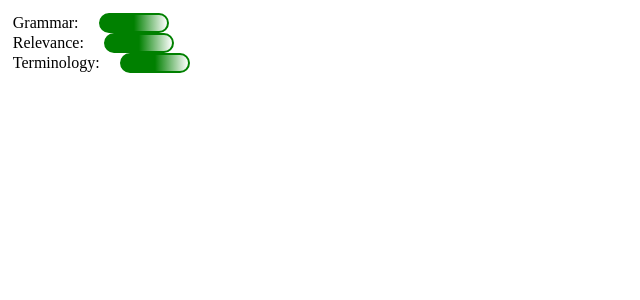
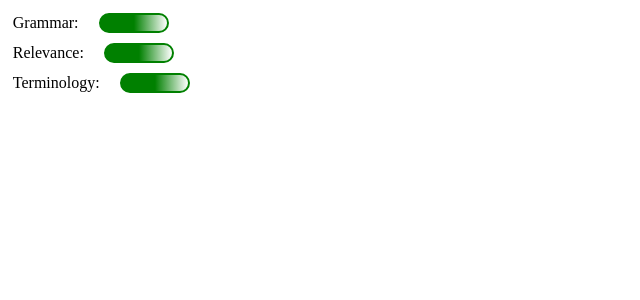
Before and after one commit to Unagimaki/test-bot-react, a React (Create React App) app: page / in a window 1280 px wide. Shown: the top 300 px of the page, without its empty margins (0-640 px from the left). Built offline with nearby package versions, Linux system fonts and the light colour scheme.

Commit message:
fix style

```diff
--- a/src/App.css
+++ b/src/App.css
@@ -22,6 +22,9 @@ button {
   margin-right: 10px;
   align-items: center;
 }
+.li:not(:last-child) {
+  margin-bottom: 10px;
+}
 
 .line {
   width: 70px;
@@ -29,14 +32,14 @@ button {
   border: 2px solid green;
   margin-left: 20px;
   border-radius: 10px;
-  background: linear-gradient(to right, transparent 50%, transparent 50%);
+  background: linear-gradient(to right, transparent 0%, transparent 0%);
   background-size: 0% 100%;
   animation: fill 2s ease-out forwards;
 }
 
 @keyframes fill {
   0% {
-    background: linear-gradient(to right, transparent 50%, transparent 50%);
+    background: linear-gradient(to right, transparent 0%, transparent 0%);
     background-size: 0% 100%;
   }
   100% {
--- a/src/App.js
+++ b/src/App.js
@@ -28,9 +28,9 @@ function App() {
   return (
     <div className="App">
       <ul className='ul'>
-        <li>Grammar:  <div className='line'></div> </li>
-        <li>Relevance: <div className='line'></div></li>
-        <li>Terminology: <div className='line'></div></li>
+        <li className='li'>Grammar:  <div className='line'></div> </li>
+        <li className='li'>Relevance: <div className='line'></div></li>
+        <li className='li'>Terminology: <div className='line'></div></li>
       </ul>
     </div>
   );
```
